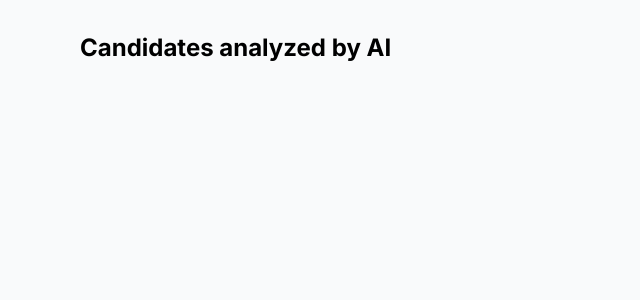
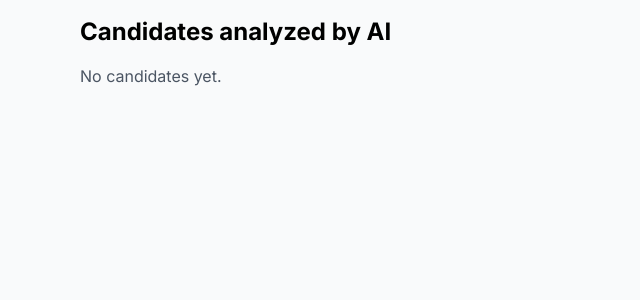
Before and after one commit to Rehan111-555/Resume_Screening, a Next.js app: page /results in a window 1280 px wide. Shown: the top 300 px of the page, without its empty margins (0-640 px from the left). Built offline with nearby package versions, Linux system fonts and the light colour scheme.

Commit message:
Update page.tsx

```diff
--- a/app/results/page.tsx
+++ b/app/results/page.tsx
@@ -10,35 +10,30 @@ import type { Candidate } from "@/types";
 export default function ResultsPage() {
   const { state } = useApp();
   const { analysisResult } = state;
+  const [selected, setSelected] = useState<Candidate | null>(null);
 
-  const [selected, setSelected] = useState<Candidate | null>(null);
-  const [open, setOpen] = useState(false);
-
-  const list = analysisResult?.candidates ?? [];
+  const candidates = analysisResult?.candidates || [];
 
   return (
-    <div className="max-w-6xl mx-auto px-4 py-8">
-      <h1 className="text-2xl font-bold mb-6">Candidates analyzed by AI</h1>
+    <main className="max-w-6xl mx-auto p-4">
+      <h1 className="text-2xl font-bold mb-4">Candidates analyzed by AI</h1>
 
-      <div className="grid grid-cols-1 md:grid-cols-2 xl:grid-cols-3 gap-4">
-        {list.map((c) => (
+      {candidates.length === 0 ? (
+        <div className="text-gray-600">No candidates yet.</div>
+      ) : (
+        <div className="grid grid-cols-1 sm:grid-cols-2 lg:grid-cols-3 gap-4">
+          {candidates.map((c) => (
             <CandidateCard
               key={c.id}
               candidate={c}
               isSelected={selected?.id === c.id}
-            onClick={() => {
-              setSelected(c);
-              setOpen(true);
-            }}
+              onClick={() => setSelected(c)}
             />
           ))}
         </div>
+      )}
 
-      <CandidateDetail
-        candidate={selected}
-        isOpen={open}
-        onClose={() => setOpen(false)}
-      />
-    </div>
+      {selected && <CandidateDetail candidate={selected} onClose={() => setSelected(null)} />}
+    </main>
   );
 }
```
Lines whose indentation alone changed are shown as unchanged.
